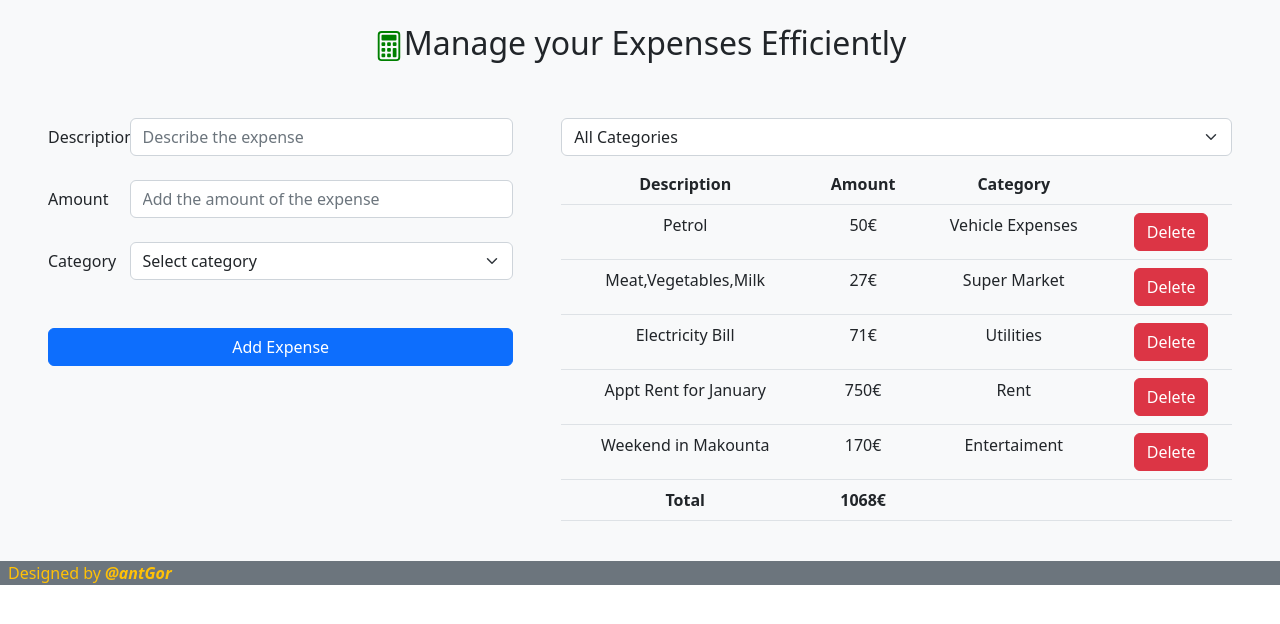
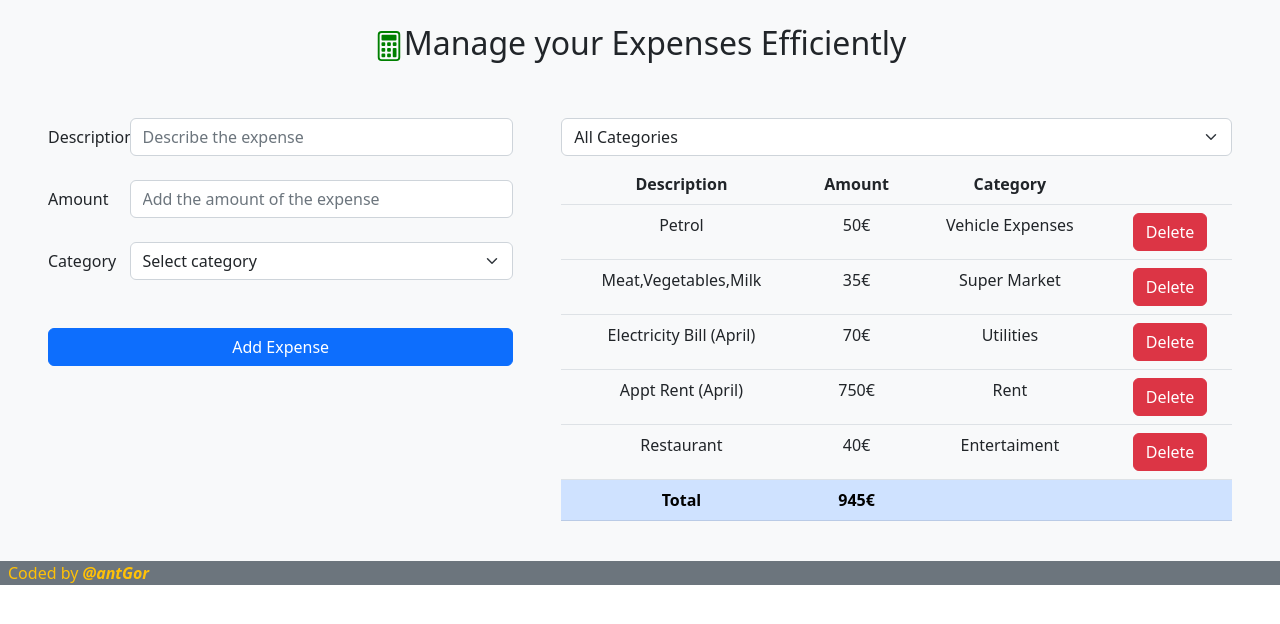
Before and after one commit to agorakis/Expenses-Tracker-App-React, a React (Vite) app: page / in a window 1280 px wide. Shown: the top 624 px of the page. Built offline with nearby package versions, Linux system fonts and the light colour scheme; the HTML template or start-up script is replaced by a standard one.

Commit message:
Final Commit

```diff
--- a/src/App.tsx
+++ b/src/App.tsx
@@ -16,30 +16,30 @@ function App() {
     {
       id: 2,
       description: "Meat,Vegetables,Milk",
-      amount: 27,
+      amount: 35,
       category: "Super Market",
     },
     {
       id: 3,
-      description: "Electricity Bill",
-      amount: 71,
+      description: "Electricity Bill (April)",
+      amount: 70,
       category: "Utilities",
     },
     {
       id: 4,
-      description: "Appt Rent for January",
+      description: "Appt Rent (April)",
       amount: 750,
       category: "Rent",
     },
     {
       id: 5,
-      description: "Weekend in Makounta",
-      amount: 170,
+      description: "Restaurant",
+      amount: 40,
       category: "Entertaiment",
     },
   ]);
 
-  const handleSubmit = (data) => {
+  const handleSubmit = (data: ExpenseFormData) => {
     setExpenseList([...expenseList, { id: expenseList.length + 1, ...data }]);
     console.log(expenseList);
   };
@@ -75,7 +75,7 @@ function App() {
         </div>
       </div>
       <div className="ps-2 bg-secondary text-warning">
-        Designed by <span className="fw-bold fst-italic">@antGor</span>
+        Coded by <span className="fw-bold fst-italic">@antGor</span>
       </div>
     </>
   );
--- a/src/ExpenseForm.tsx
+++ b/src/ExpenseForm.tsx
@@ -6,16 +6,16 @@ import { categories } from "./categories";
 const schema = z.object({
   description: z
     .string()
-    .min(3, { message: "Decription should be minimum 3 characters" })
-    .max(50, { message: "Decription should be maximum 50 characters" }),
+    .min(3, { message: "Decription should be minimum 3 characters." })
+    .max(50, { message: "Decription should be maximum 50 characters." }),
   amount: z
-    .number({ invalid_type_error: "Amount is required" })
-    .min(1, { message: "Amount should be minimum 1 Euro" })
-    .max(100_000, { message: "Amount should be maximum 100.000 Euro" }),
+    .number({ invalid_type_error: "Amount is required." })
+    .min(1, { message: "Amount should be minimum 1€." })
+    .max(100_000, { message: "Amount should be maximum 100.000€." }),
   category: z.enum(categories, {
     errorMap: () => ({
       message:
-        "Category should be one of Rent | Utilities | Super Market | Vehicle Expenses | Entertaiment",
+        "Category should be one of Rent | Utilities | Super Market | Vehicle Expenses | Entertaiment.",
     }),
   }),
 });
--- a/src/ExpenseList.tsx
+++ b/src/ExpenseList.tsx
@@ -32,7 +32,8 @@ const ExpenseList = ({ data, onDelete }: ExpenseListProps) => {
         </tr>
       </thead>
       <tbody>
-        {data.map((item) => (
+        {data.length > 0 ? (
+          data.map((item) => (
             <tr key={item.id}>
               <td>{item.description}</td>
               <td>{item.amount}€</td>
@@ -46,9 +47,12 @@ const ExpenseList = ({ data, onDelete }: ExpenseListProps) => {
                 </button>
               </td>
             </tr>
-        ))}
+          ))
+        ) : (
+          <p className="my-5">There are no expenses in the list yet.</p>
+        )}
 
-        <tr>
+        <tr className="table-primary">
           <td className="fw-bold">Total</td>
           <td className="fw-bold">{totalAmount(data)}€</td>
           <td></td>
```
Lines whose indentation alone changed are shown as unchanged.
